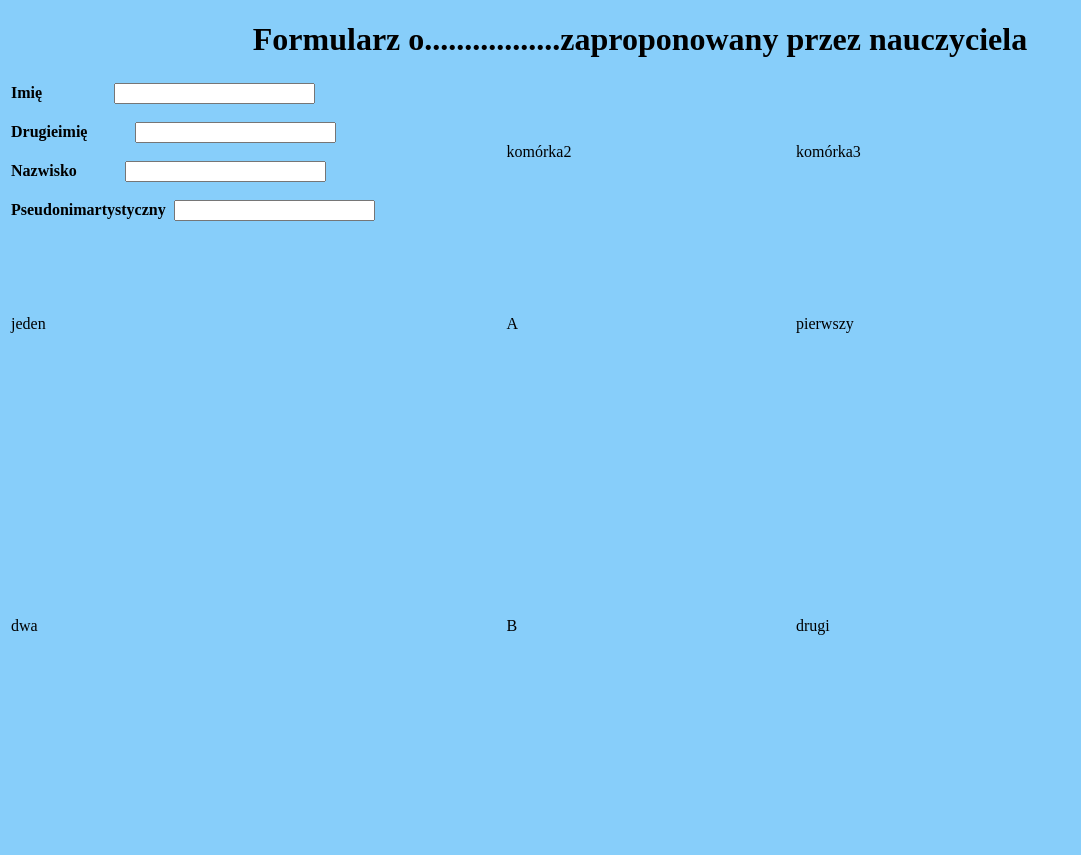
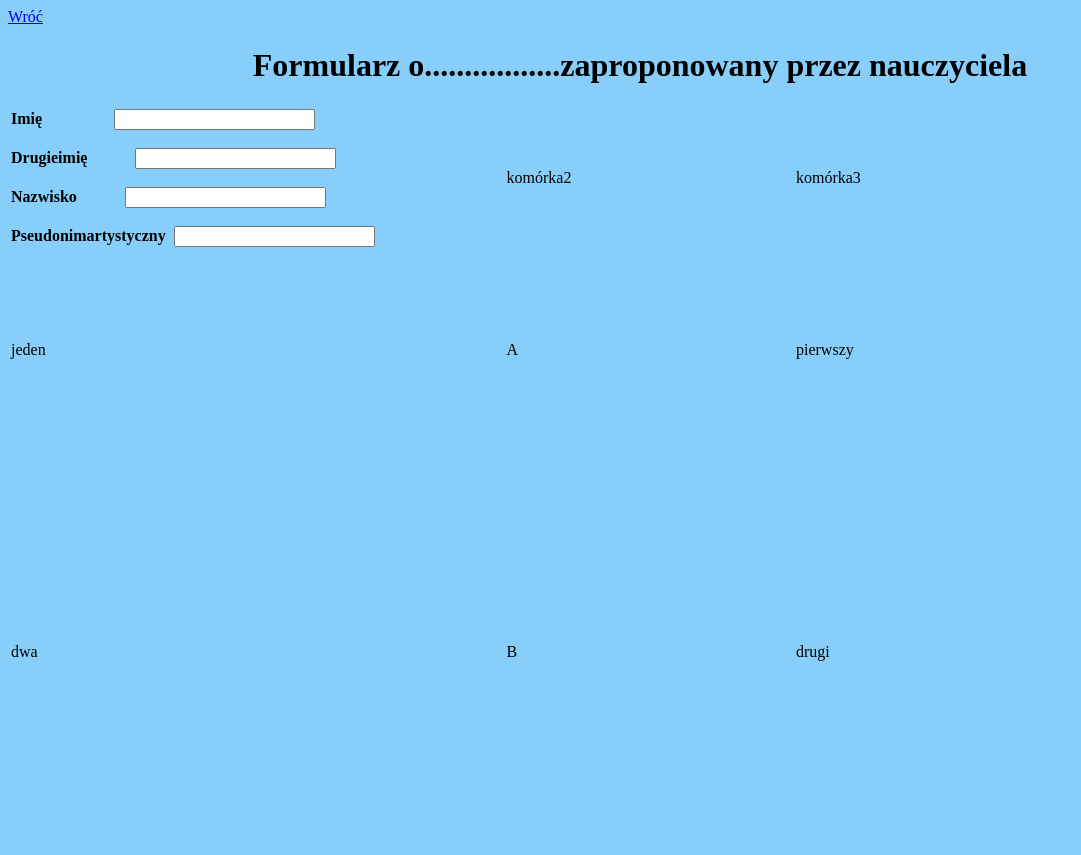
Before and after one commit to piraciarnia/piraciarnias, a plain HTML site: page formularz_Rapacz.html in a window 1280 px wide. Shown: the whole page, without its empty margins (0-1081 px from the left). Drawn offline with Linux system fonts and the light colour scheme.

Commit message:
Add link to return to index page

```diff
--- a/formularz_Rapacz.html
+++ b/formularz_Rapacz.html
@@ -4,6 +4,7 @@
    <meta charset="utf-8">
    <title> ZADANIE FORMULARZ      </title>
       </head>
+   <a href="index.html">Wróć</a>
 <body bgcolor="#87CEFA">
 <center><h1> Formularz o.................zaproponowany przez nauczyciela</h1></center>
 <form enctype="text/plain" action="mailto:mkryniew@wp.pl" subject="formularz_dane" method="Post">
```
